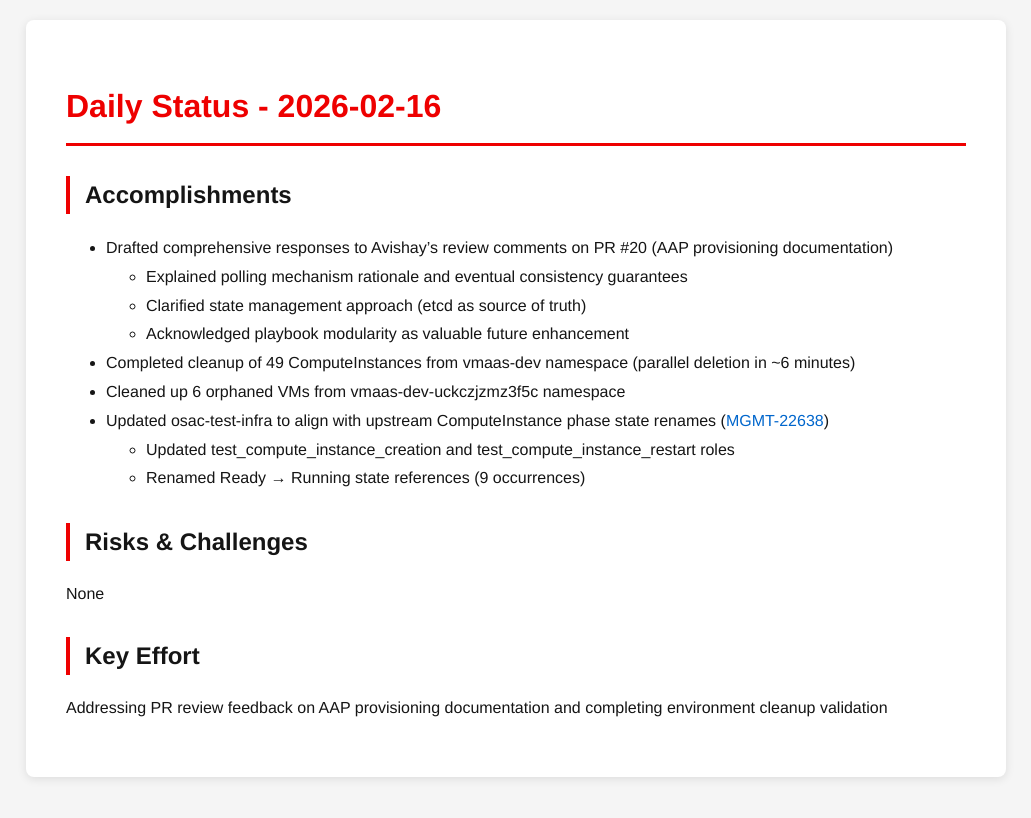
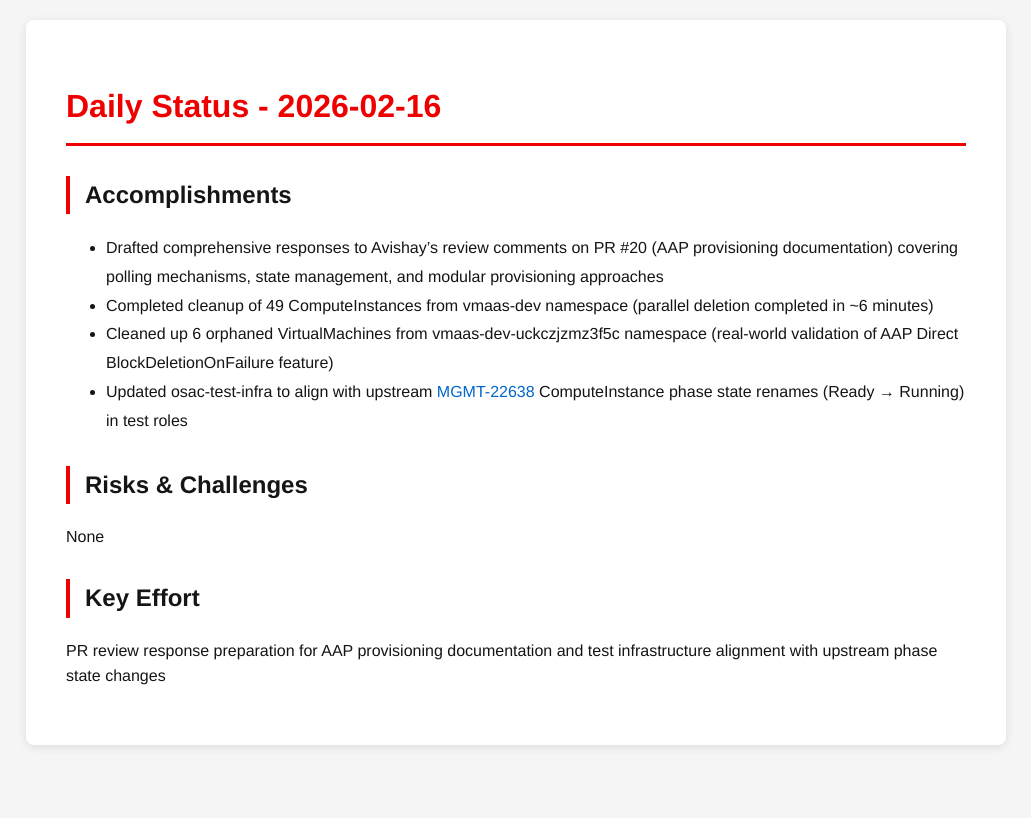
Before and after one commit to tzvatot/daily-status, a Jekyll site: the page built from 2026-02-16.md, in a window 1280 px wide. Shown: the top 818 px of the page, without its empty margins (124-1155 px from the left). Built offline with Jekyll 4.4.1, drawn with Linux system fonts in a browser that asks for light colours.

Commit message:
Daily status update - 2026-02-16

```diff
--- a/2026-02-16.md
+++ b/2026-02-16.md
@@ -8,15 +8,10 @@ date: 2026-02-16
 
 ## Accomplishments
 
-- Drafted comprehensive responses to Avishay's review comments on PR #20 (AAP provisioning documentation)
-  - Explained polling mechanism rationale and eventual consistency guarantees
-  - Clarified state management approach (etcd as source of truth)
-  - Acknowledged playbook modularity as valuable future enhancement
-- Completed cleanup of 49 ComputeInstances from vmaas-dev namespace (parallel deletion in ~6 minutes)
-- Cleaned up 6 orphaned VMs from vmaas-dev-uckczjzmz3f5c namespace
-- Updated osac-test-infra to align with upstream ComputeInstance phase state renames ([MGMT-22638](https://issues.redhat.com/browse/MGMT-22638))
-  - Updated test_compute_instance_creation and test_compute_instance_restart roles
-  - Renamed Ready → Running state references (9 occurrences)
+- Drafted comprehensive responses to Avishay's review comments on PR #20 (AAP provisioning documentation) covering polling mechanisms, state management, and modular provisioning approaches
+- Completed cleanup of 49 ComputeInstances from vmaas-dev namespace (parallel deletion completed in ~6 minutes)
+- Cleaned up 6 orphaned VirtualMachines from vmaas-dev-uckczjzmz3f5c namespace (real-world validation of AAP Direct BlockDeletionOnFailure feature)
+- Updated osac-test-infra to align with upstream [MGMT-22638](https://issues.redhat.com/browse/MGMT-22638) ComputeInstance phase state renames (Ready → Running) in test roles
 
 ## Risks & Challenges
 
@@ -24,4 +19,4 @@ None
 
 ## Key Effort
 
-Addressing PR review feedback on AAP provisioning documentation and completing environment cleanup validation
+PR review response preparation for AAP provisioning documentation and test infrastructure alignment with upstream phase state changes
```
